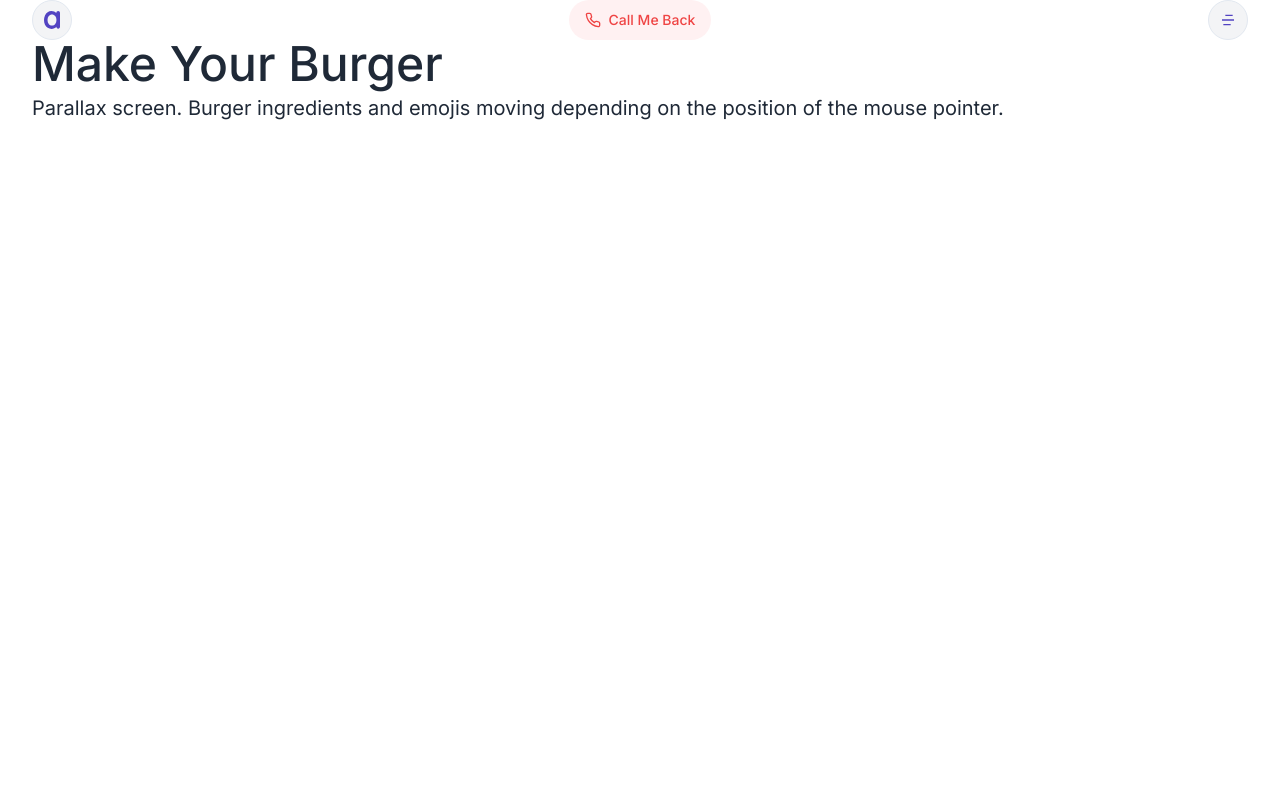
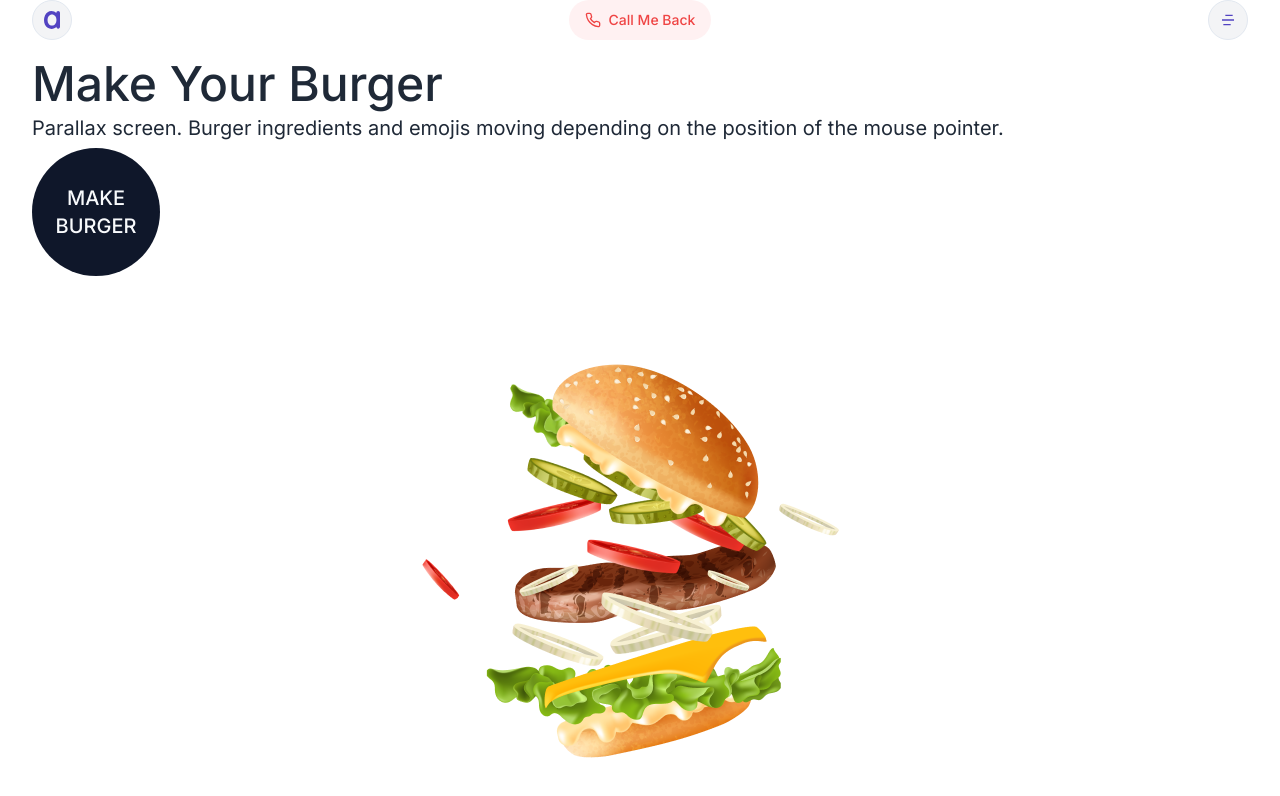
Before and after one commit to Alek30k/Make-Your-Burguer, a Next.js app: page / in a window 1280 px wide. Shown: the top 796 px of the page. Built offline with nearby package versions, Linux system fonts and the light colour scheme.

Commit message:
last commit

```diff
--- a/app/page.tsx
+++ b/app/page.tsx
@@ -1,13 +1,28 @@
 import { Button } from "@/components/ui/button";
+import Image from "next/image";
 
 const HomePage = () => {
   return (
     <div>
-      <h1 className="text-gray-800 text-5xl font-medium">Make Your Burger</h1>
+      <h1 className="text-gray-800 text-5xl font-medium mt-5">
+        Make Your Burger
+      </h1>
       <p className="text-gray-800  text-xl font-normal leading-loose">
         Parallax screen. Burger ingredients and emojis moving depending on the
         position of the mouse pointer.
       </p>
+      <div className="">
+        <Button className="w-32 h-32 rounded-full uppercase text-xl">
+          make burger
+        </Button>
+        <Image
+          src="/images/burger.png"
+          width={448}
+          height={511}
+          alt="Burguer"
+          className="mx-auto"
+        />
+      </div>
     </div>
   );
 };
--- a/components/ui/button.tsx
+++ b/components/ui/button.tsx
@@ -5,7 +5,7 @@ import { cva, type VariantProps } from "class-variance-authority";
 import { cn } from "@/lib/utils";
 
 const buttonVariants = cva(
-  "inline-flex items-center justify-center whitespace-nowrap rounded-md text-sm font-medium ring-offset-background transition-colors focus-visible:outline-none focus-visible:ring-2 focus-visible:ring-ring focus-visible:ring-offset-2 disabled:pointer-events-none disabled:opacity-50",
+  "inline-flex items-center justify-center  rounded-md text-sm font-medium ring-offset-background transition-colors focus-visible:outline-none focus-visible:ring-2 focus-visible:ring-ring focus-visible:ring-offset-2 disabled:pointer-events-none disabled:opacity-50",
   {
     variants: {
       variant: {
```
Also changed, not shown: components/ui/icons/icon-burger.tsx (deleted), public/images/burger.png (added), 1 other file (tests, documents, lock files or other folders).
